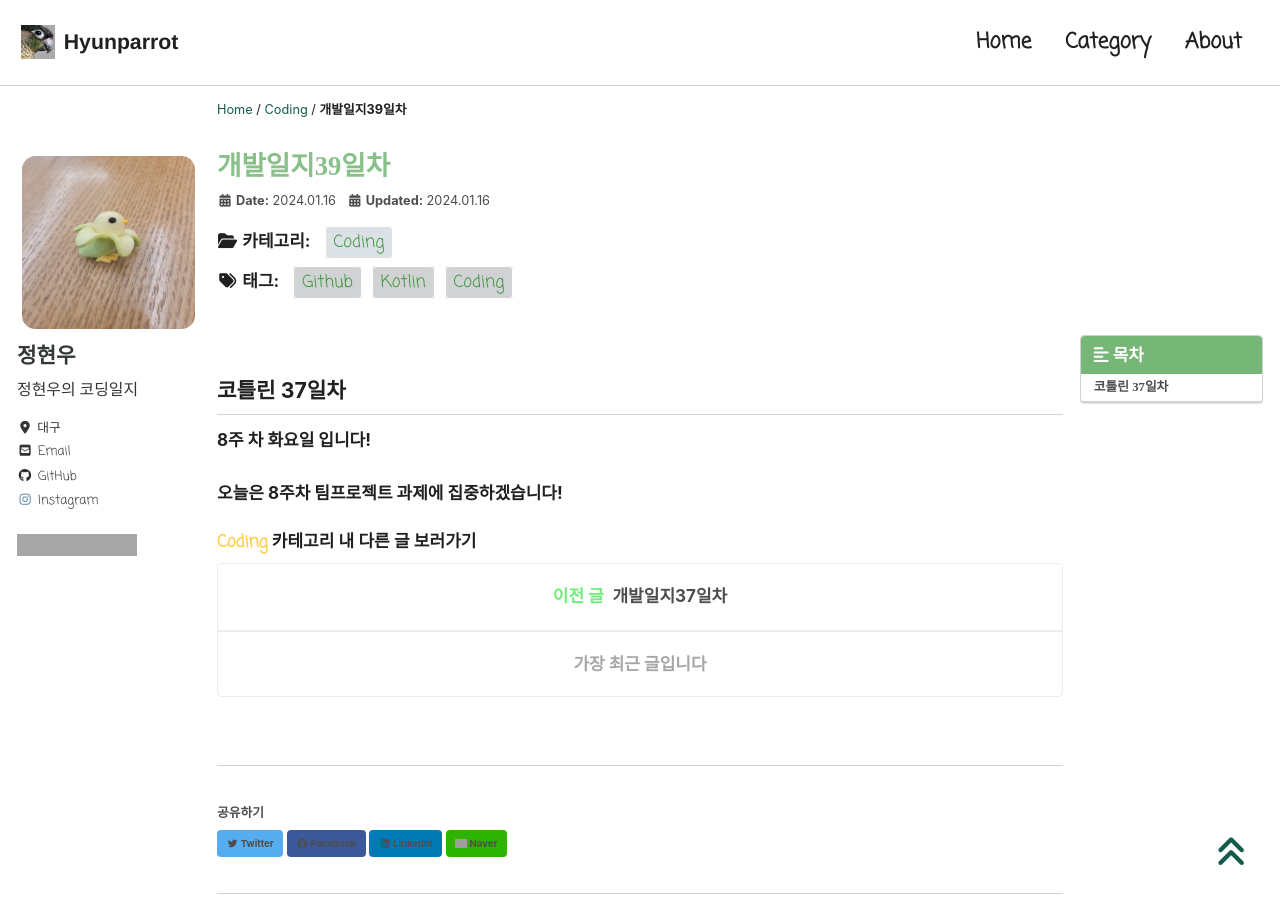
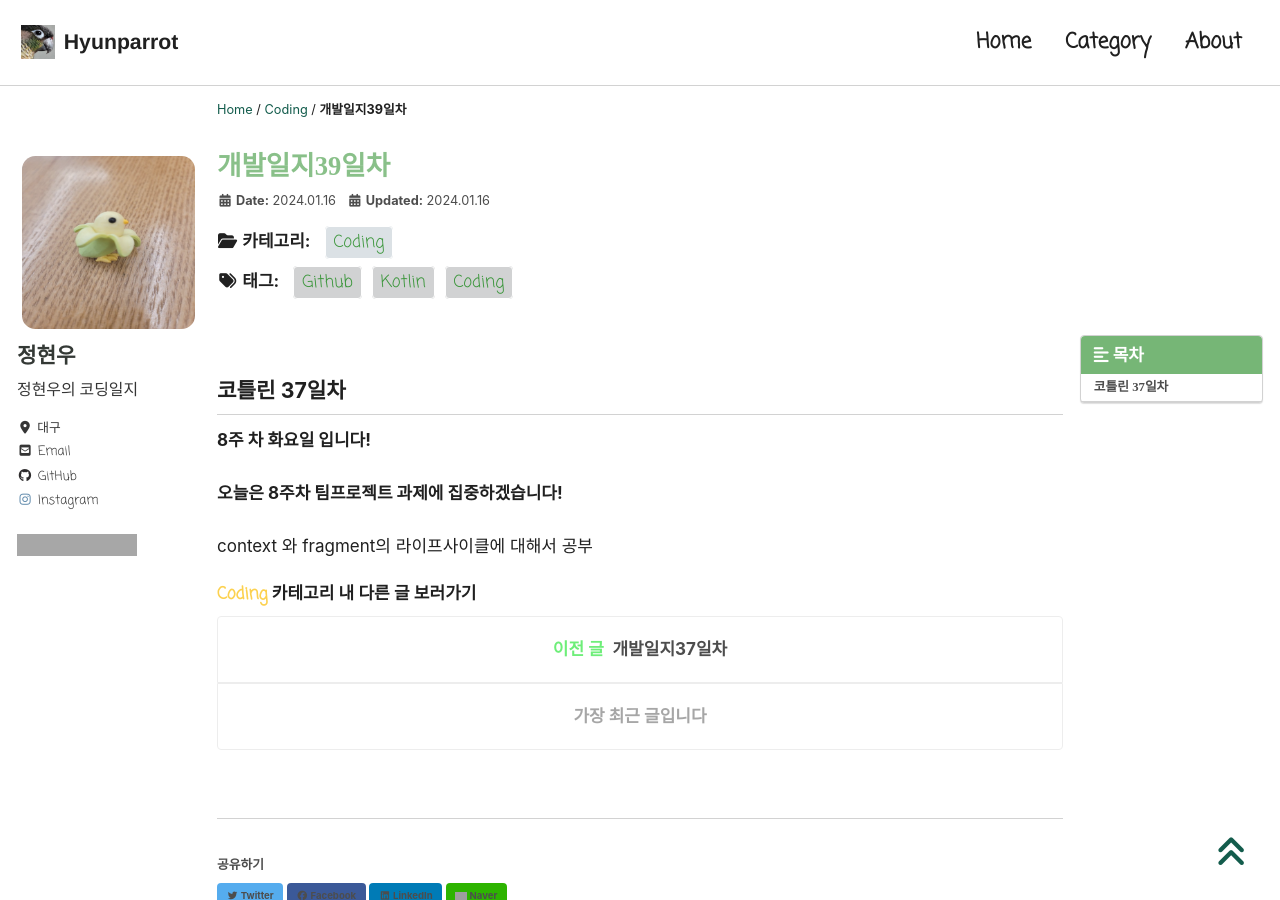
Before and after one commit to hyunparrot/hyunparrot.github.io, a Jekyll site: the page built from _posts/Blog/2024-01-16-kotlin.39.md, in a window 1280 px wide and 900 px high. Built offline with Jekyll 4.4.1, drawn with Linux system fonts in a browser that asks for light colours; cached includes are drawn as plain includes; nearby versions of some CDN libraries; some web fonts are replaced; comment, search, counter and statistics services are not loaded; grey boxes are pictures that could not be loaded.

Commit message:
Update 2024-01-16-kotlin.39.md

```diff
--- a/_posts/Blog/2024-01-16-kotlin.39.md
+++ b/_posts/Blog/2024-01-16-kotlin.39.md
@@ -21,3 +21,8 @@ last_modified_at: 2024-01-16
 **8주 차 화요일 입니다!**
 
 **오늘은 8주차 팀프로젝트 과제에 집중하겠습니다!**
+
+
+
+context 와
+fragment의 라이프사이클에 대해서 공부
```
